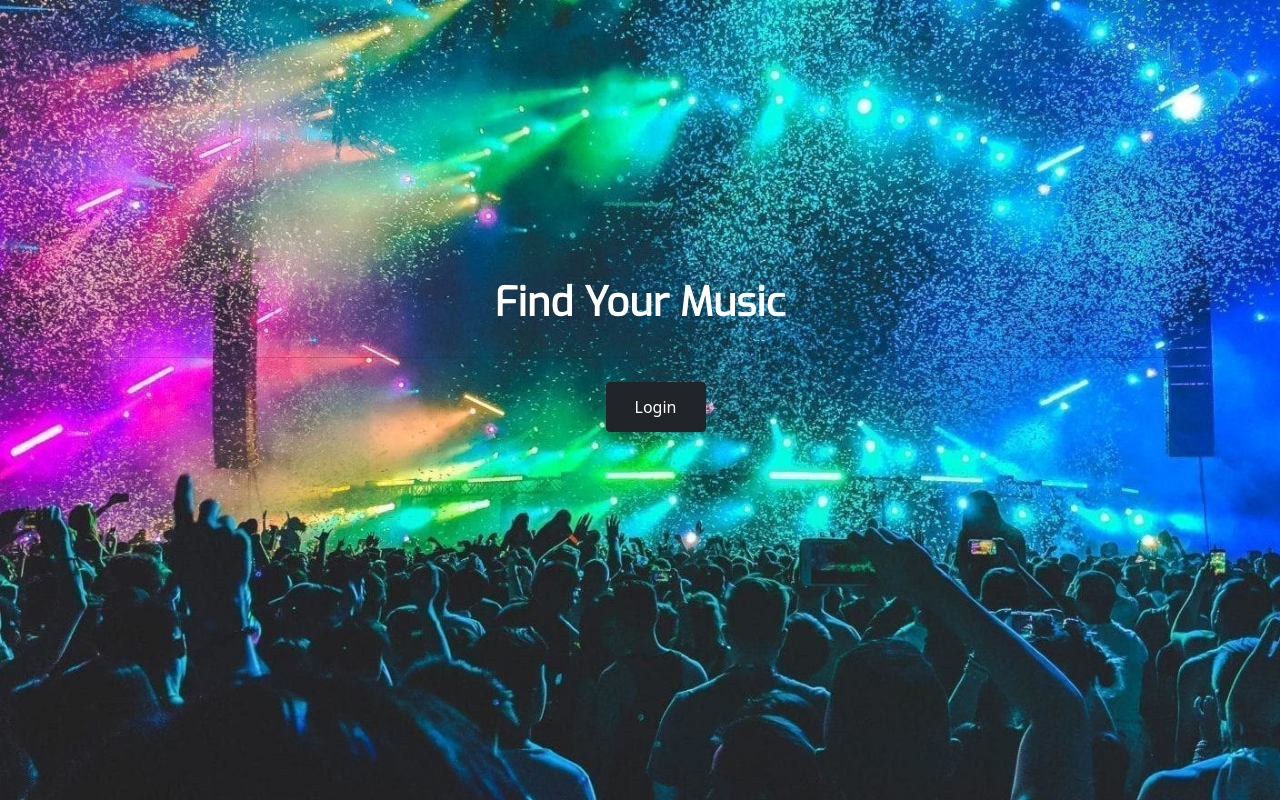
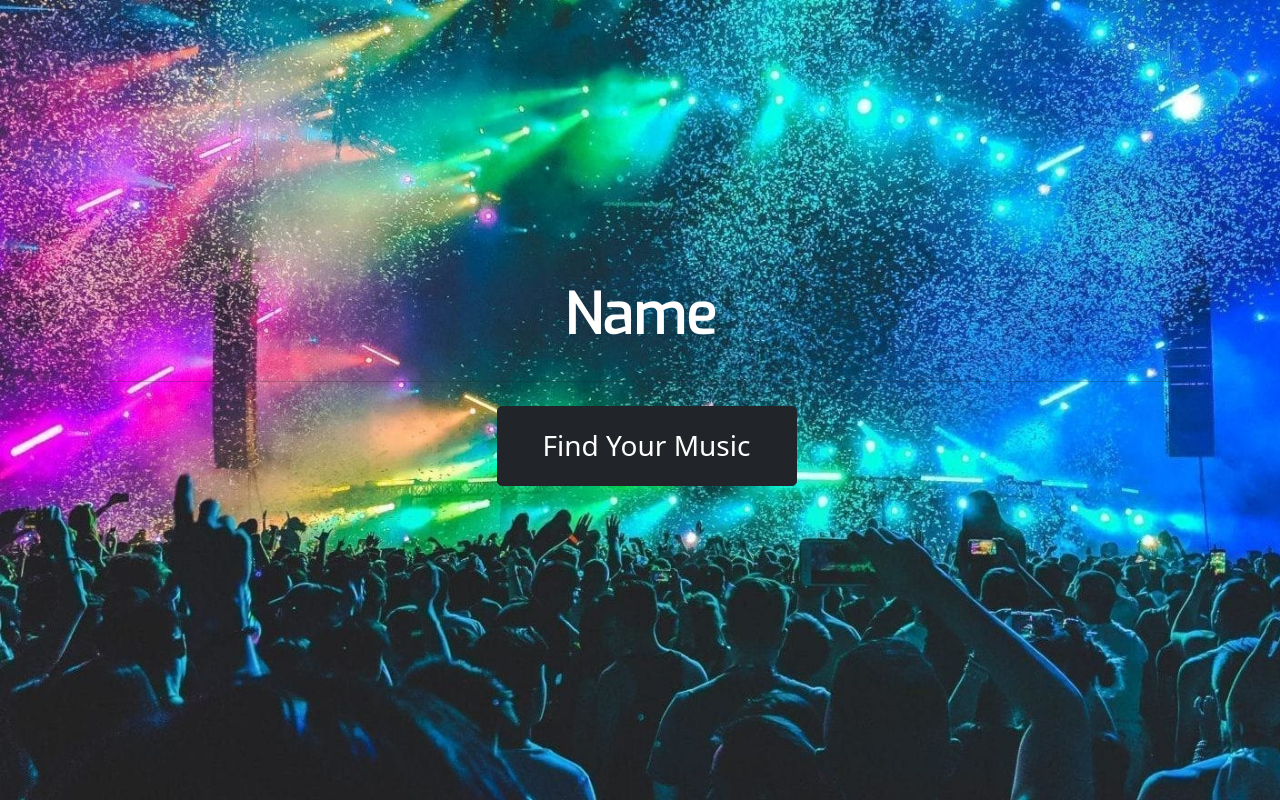
Before and after one commit to lukecheseldine/live-music-recommendations, a Flask app: page / in a window 1280 px wide. Shown: the part 40-840 px from the top of the page. Run offline with Flask 2, Linux system fonts and the light colour scheme; some libraries are stand-ins or nearby versions.

Commit message:
more ui fixes

```diff
--- a/live-music-recommendations/static/style.css
+++ b/live-music-recommendations/static/style.css
@@ -3,8 +3,10 @@
 }
 
 #login {
-  width: 100px;
-  height: 50px;
+  width: 300px;
+  height: 80px;
+  margin-right: 0px;
+  margin-left: -109px;
 }
 
 .navbar-expand-lg {
--- a/live-music-recommendations/templates/index.html
+++ b/live-music-recommendations/templates/index.html
@@ -31,14 +31,14 @@
             <div class="jumbotron jumbotron-fluid">
                 <div class="container">
                     <div class="maintext">
-                    <p class="text-center fs-1 fw-bold text-white googfont">
-                          Find Your Music
+                    <p class="text-center fw-bold text-white googfont" style="font-size:3.5rem !important;">
+                          Name
                     </p>
                       <hr class="my-4">
                       <div class="row justify-content-center">
                         <div class="col-1">
                             <form method="POST" action="{{ url_for('authorize')}}">
-                            <button class='btn btn-dark' formmethod="POST" type="submit" id="login">Login</button>
+                            <button class='btn btn-dark btn-lg' formmethod="POST" type="submit" id="login"><h3 style="margin-bottom: 0px !important;">Find Your Music</h3></button>
                         </div>
                       </div>
                     </div>
```
Also changed, not shown: live-music-recommendations/templates/recommendation.html (+8 -7 lines).
